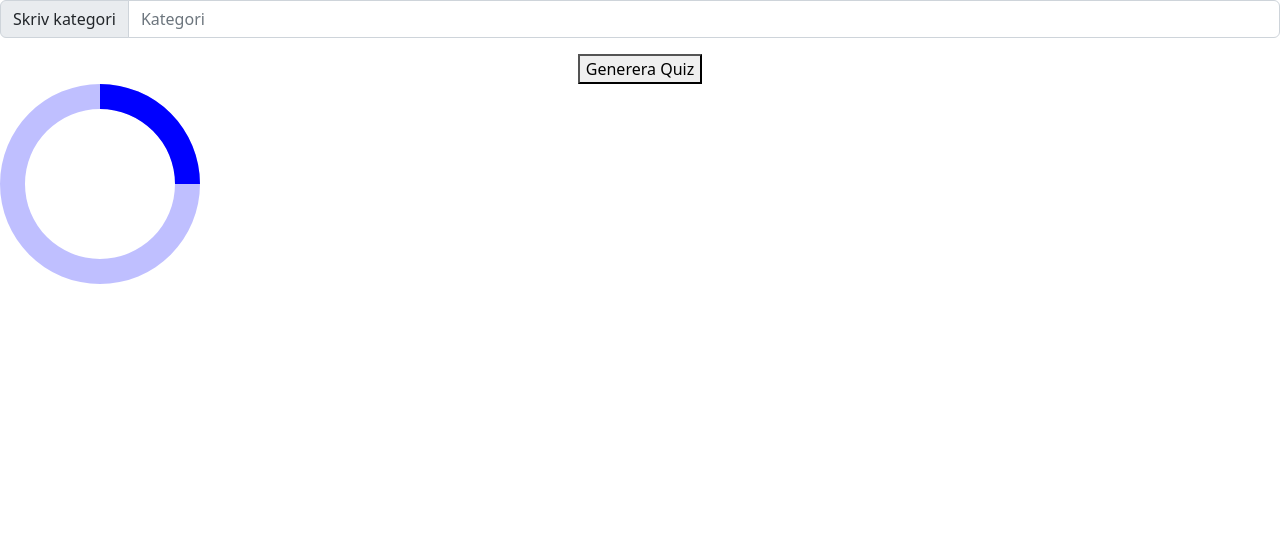
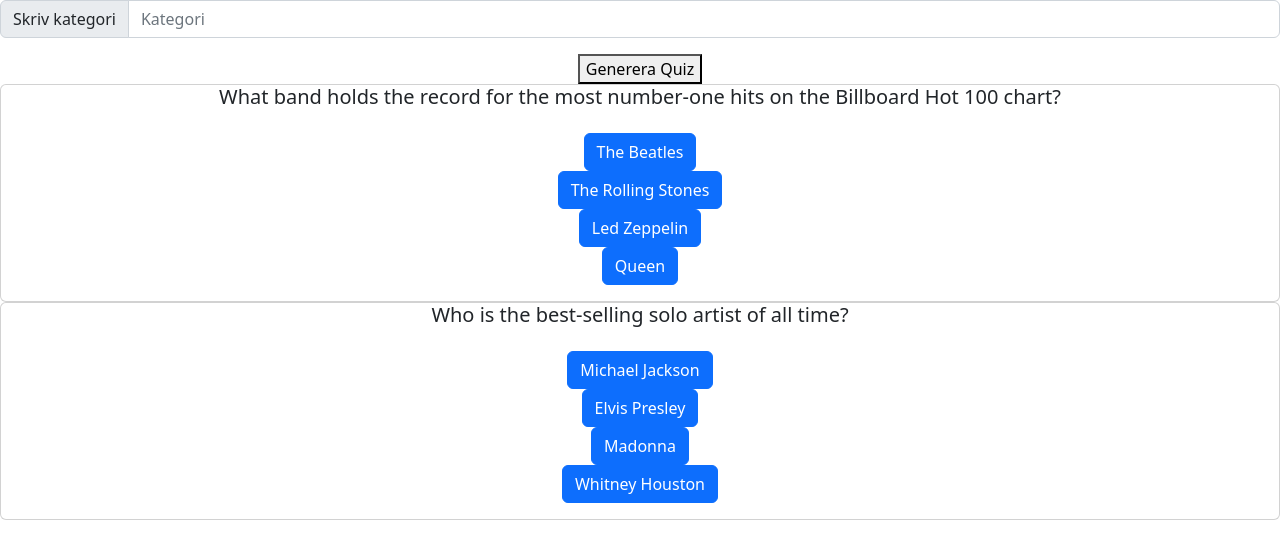
Before and after one commit to whereube/quizgpt, a React (Create React App) app: page / in a window 1280 px wide. Both pictures are taken after a click on the button "Generera Quiz". Shown: the top 558 px of the page. Built offline with nearby package versions, Linux system fonts and the light colour scheme; no server answers.

Commit message:
logic för knappar färdig + API request dummy

```diff
--- a/src/Answer.js
+++ b/src/Answer.js
@@ -1,22 +1,38 @@
 import Button from 'react-bootstrap/Button';
 
 export default function Answer(props){
+
     const checkIfCorrect = e => {
-        if(e.target.getAttribute('data-myAttr') === "true"){
-            e.target.classList.remove("btn-primary")
-            e.target.classList.add("btn-success")
+
+
+        const questionId =  e.target.getAttribute('data-questionid');
+        const idString = "[data-questionid='" + questionId + "']";
+
+
+        const btns = document.querySelectorAll(idString);
+        for (let i = 0; i < btns.length; i++) {
+            console.log(btns[i]);
+            if (btns[i].getAttribute('data-is_correct') === 'true') {
+                btns[i].classList.remove("btn-primary");
+                btns[i].classList.add("btn-success");
+                btns[i].classList.add("disabled");
+
+            } else {
+                btns[i].classList.remove("btn-primary");
+                btns[i].classList.add("btn-danger");
+                btns[i].classList.add("disabled");
+            }
         }
-        if(e.target.getAttribute('data-myAttr') === "false"){
-            e.target.classList.remove("btn-primary")
-            e.target.classList.add("btn-danger")
+
+        if (e.target.getAttribute('data-is_correct') === 'true') {
+            //funktion för att hålla koll på poäng
         }
 
     }
 
-
     return(
         <div>
-            <Button onClick={checkIfCorrect} variant='primary' data-myAttr={props.answer.is_correct}>{props.answer.answer}</Button>
+            <Button onClick={checkIfCorrect} className="answerbtn" data-questionid={props.id} variant='primary' data-is_correct={props.answer.is_correct}>{props.answer.answer}</Button>
         </div>
     )
 }
--- a/src/App.js
+++ b/src/App.js
@@ -8,12 +8,65 @@
 
 function App() {
 
+  let testList = {
+    "quiz": [
+      {
+        "question": "What band holds the record for the most number-one hits on the Billboard Hot 100 chart?",
+        "id": "123625323",
+        "answers": [
+          {
+            "answer": "The Beatles",
+            "is_correct": true
+          },
+          {
+            "answer": "The Rolling Stones",
+            "is_correct": false
+          },
+          {
+            "answer": "Led Zeppelin",
+            "is_correct": false
+          },
+          {
+            "answer": "Queen",
+            "is_correct": false
+          }
+        ]
+      },
+      {
+        "question": "Who is the best-selling solo artist of all time?",
+        "id": "1241242412",
+        "answers": [
+          {
+            "answer": "Michael Jackson",
+            "is_correct": false
+          },
+          {
+            "answer": "Elvis Presley",
+            "is_correct": true
+          },
+          {
+            "answer": "Madonna",
+            "is_correct": false
+          },
+          {
+            "answer": "Whitney Houston",
+            "is_correct": false
+          }
+        ]
+      }
+    ]
+  }
+
+
   const API_KEY = process.env.REACT_APP_API_KEY;
   const [data, setData] = useState("");
   const [loading, setLoading] = useState(false);
 
+  const TestRequest = () => {
+    setData([JSON.stringify(testList)]); //istället för fetch temporärt
+  }
+  const GetRequest = (choosenCategory) => {
 
-  const GetRequest = (choosenCategory) => {
     setLoading(true)
     const prompt = `Please provide me with a JSON-formatted quiz about ` + choosenCategory + `.
     The quiz should contain 2 questions, and each question should have 3 incorrect answers and one correct answer.
@@ -84,20 +137,20 @@
       })
     };
 
+
     fetch('https://api.openai.com/v1/chat/completions', options)
       .then(response => response.json())
       .then(response => {
         const questions = response.choices[0].message.content;
-        setLoading(false)
-        //questions.json().then(data => setData(data))
-        setData([questions])
+        setLoading(false);
 
+        setData([questions]);
       });
 
   };
   return (
     <div className="App">
-      <CreateQuiz GetRequest={GetRequest}/>
+      <CreateQuiz GetRequest={TestRequest}/>
       {loading && <ReactLoading type="spin" color='blue' height={200} width={200}/>}
       {data !== "" && <ShowQuiz data={data}/>}
     </div>
--- a/src/Question.js
+++ b/src/Question.js
@@ -1,5 +1,7 @@
 import Answer from "./Answer";
 import Card from 'react-bootstrap/Card';
+import { useRef, useEffect } from 'react';
+
 
 export default function Question(props){
 
@@ -9,7 +11,7 @@
                 <Card.Title>{props.question.question}</Card.Title>
                 <Card.Body>
                     {props.question.answers.map(answer => (
-                        <Answer key={answer.answer} answer={answer}/>
+                        <Answer key={answer.answer} id={props.question.id} answer={answer}/>
                     ))}
                 </Card.Body>
             </Card>
```
